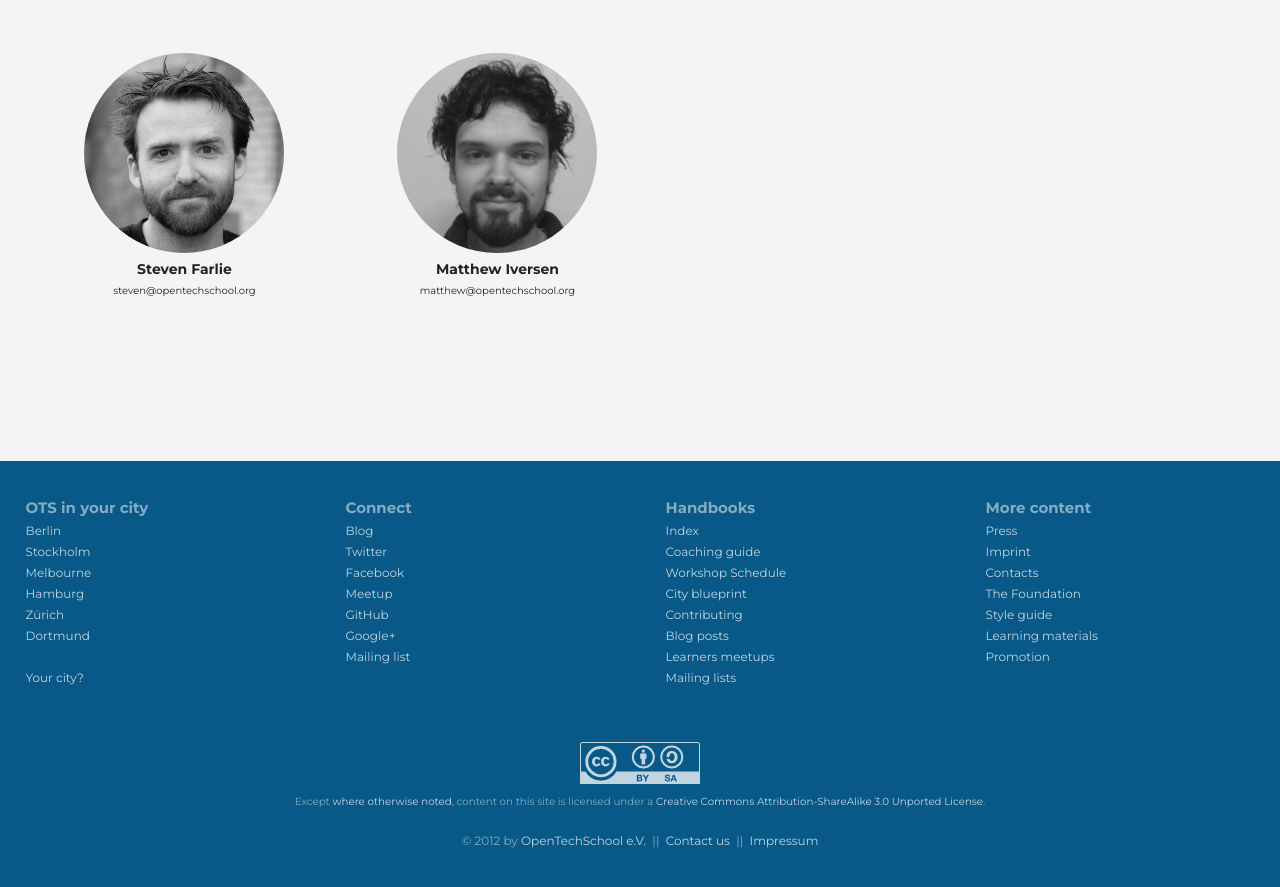
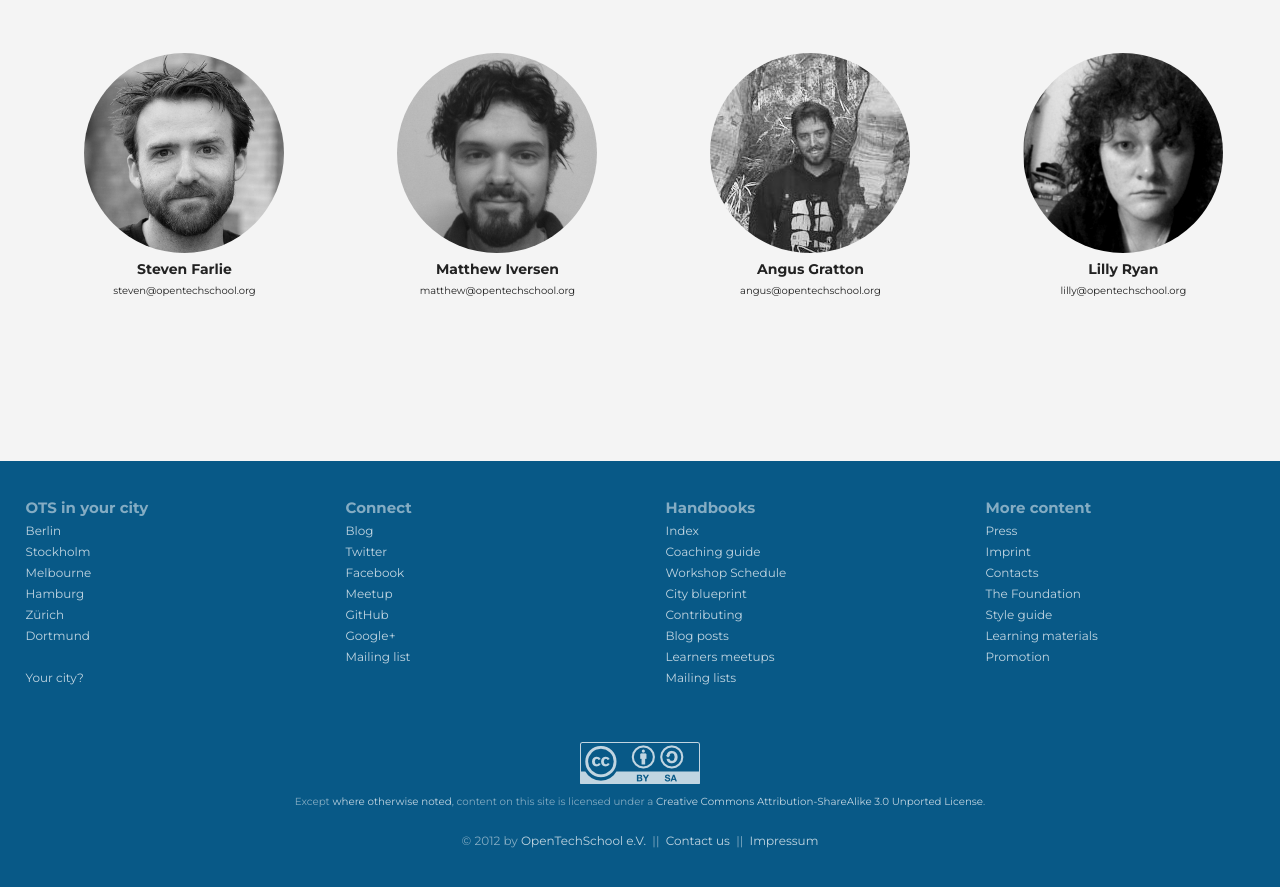
Before and after one commit to OpenTechSchool/www.opentechschool.org, a Jekyll site: the page built from team.html, in a window 1280 px wide and 900 px high, scrolled down 1815 px. Shown: the top 887 px of the window. Built offline with Jekyll 4.4.1, drawn with Linux system fonts in a browser that asks for light colours; nearby versions of some CDN libraries.

Commit message:
Add myself & Lilly (OTS Melbourne) to the global team page

```diff
--- a/team.html
+++ b/team.html
@@ -90,7 +90,19 @@
         <h3>Matthew Iversen</h3>
         <p>matthew@opentechschool.org</p>
       </li>
-    </ul>
+
+      <li class="member">
+        <img src="/images/team/angus.jpg">
+        <h3>Angus Gratton</h3>
+        <p>angus@opentechschool.org</p>
+      </li>
+
+      <li class="member">
+        <img src="/images/team/lilly.jpg">
+        <h3>Lilly Ryan</h3>
+        <p>lilly@opentechschool.org</p>
+      </li>
+   </ul>
 
   </div>
 </section>
```
